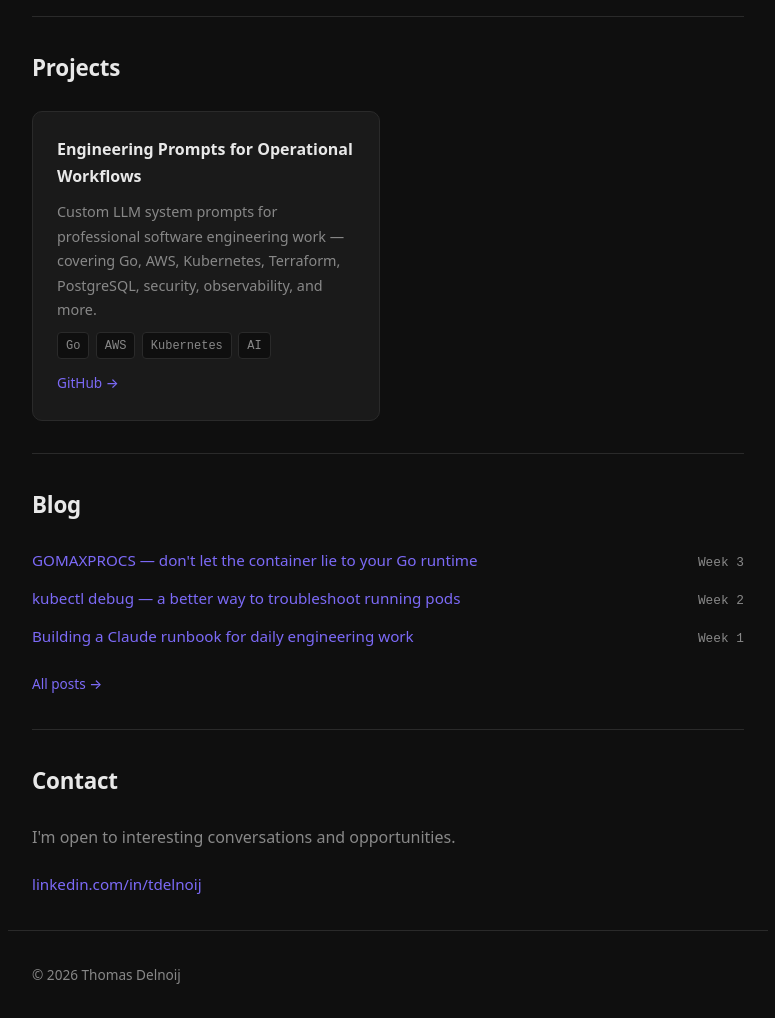
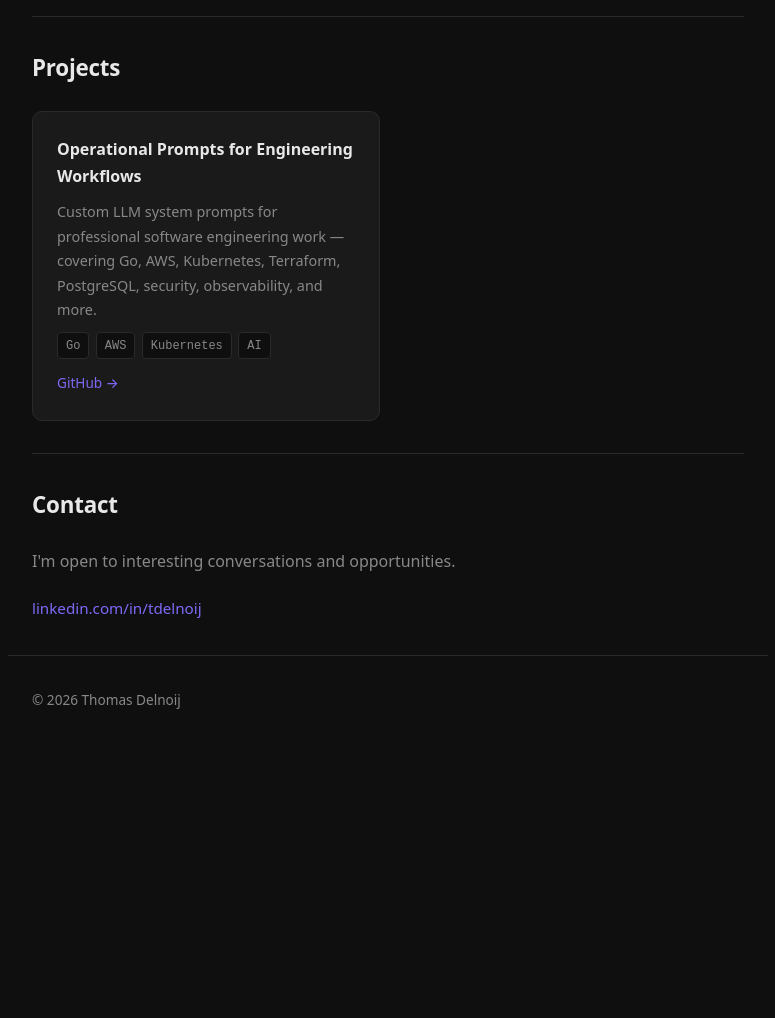
Before and after one commit to mvcatsifma/mvcatsifma.github.io, a plain HTML site: page index.html in a window 1280 px wide. Shown: the part 1040-2058 px from the top of the page, without its empty margins (252-1027 px from the left). After the commit the page ends 1783 px from the top, so only its background shows below. Drawn offline with Linux system fonts and the light colour scheme.

Commit message:
Hide blog section; rename prompts project card

```diff
--- a/index.html
+++ b/index.html
@@ -13,8 +13,7 @@
       <ul>
         <li><a href="#about">About</a></li>
         <li><a href="#projects">Projects</a></li>
-        <li><a href="#blog">Blog</a></li>
-        <li><a href="#contact">Contact</a></li>
+<li><a href="#contact">Contact</a></li>
       </ul>
     </nav>
   </header>
@@ -53,7 +52,7 @@
       <div class="project-grid">
 
         <article class="project-card">
-          <h3>Engineering Prompts for Operational Workflows</h3>
+          <h3>Operational Prompts for Engineering Workflows</h3>
           <p>Custom LLM system prompts for professional software engineering work — covering Go, AWS, Kubernetes, Terraform, PostgreSQL, security, observability, and more.</p>
           <div class="tags">
             <span>Go</span>
@@ -69,7 +68,7 @@
       </div>
     </section>
 
-    <section id="blog">
+    <section id="blog" style="display:none">
       <h2>Blog</h2>
       <ul class="blog-list">
         <li>
```
